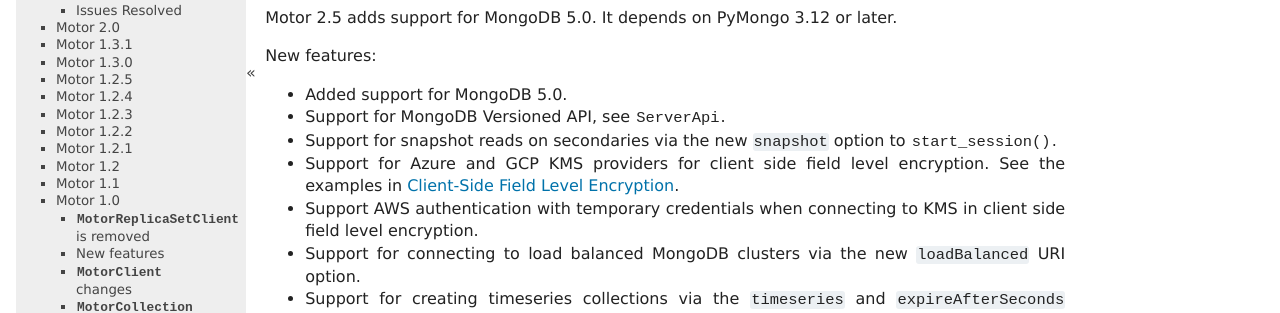
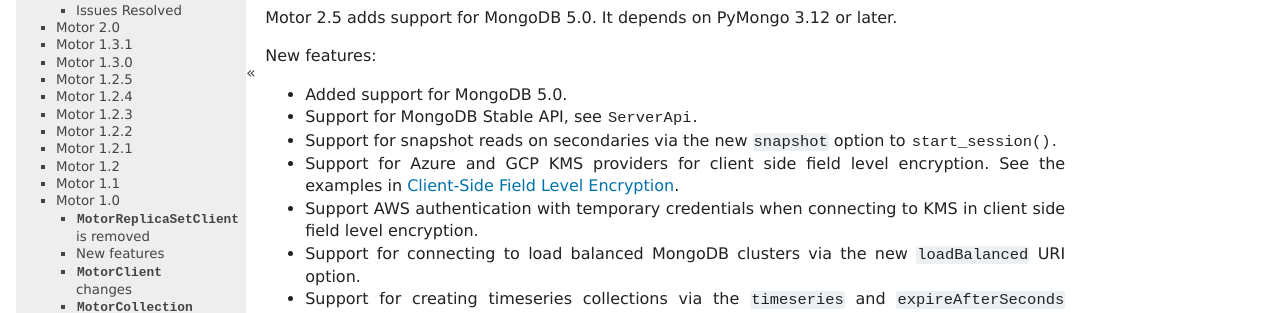
Before and after one commit to mongodb/motor, a Sphinx documentation site: the page built from doc/changelog.rst, in a window 1280 px wide and 900 px high. Shown: the part 376-689 px from the top of the window. Built offline with Sphinx 7.4.7, drawn with Linux system fonts in a browser that asks for light colours; the version number is read from the project's files by our own code.

Commit message:
MOTOR-886 Rename "Versioned API" to "Stable API" in documentation

```diff
--- a/doc/changelog.rst
+++ b/doc/changelog.rst
@@ -26,7 +26,7 @@
 New features:
 
 - Added support for MongoDB 5.0.
-- Support for MongoDB Versioned API, see :class:`~pymongo.server_api.ServerApi`.
+- Support for MongoDB Stable API, see :class:`~pymongo.server_api.ServerApi`.
 - Support for snapshot reads on secondaries via the new ``snapshot`` option to
   :meth:`~motor.motor_asyncio.AsyncIOMotorClient.start_session`.
 - Support for Azure and GCP KMS providers for client side field level
```
Also changed, not shown: 1 other file.
